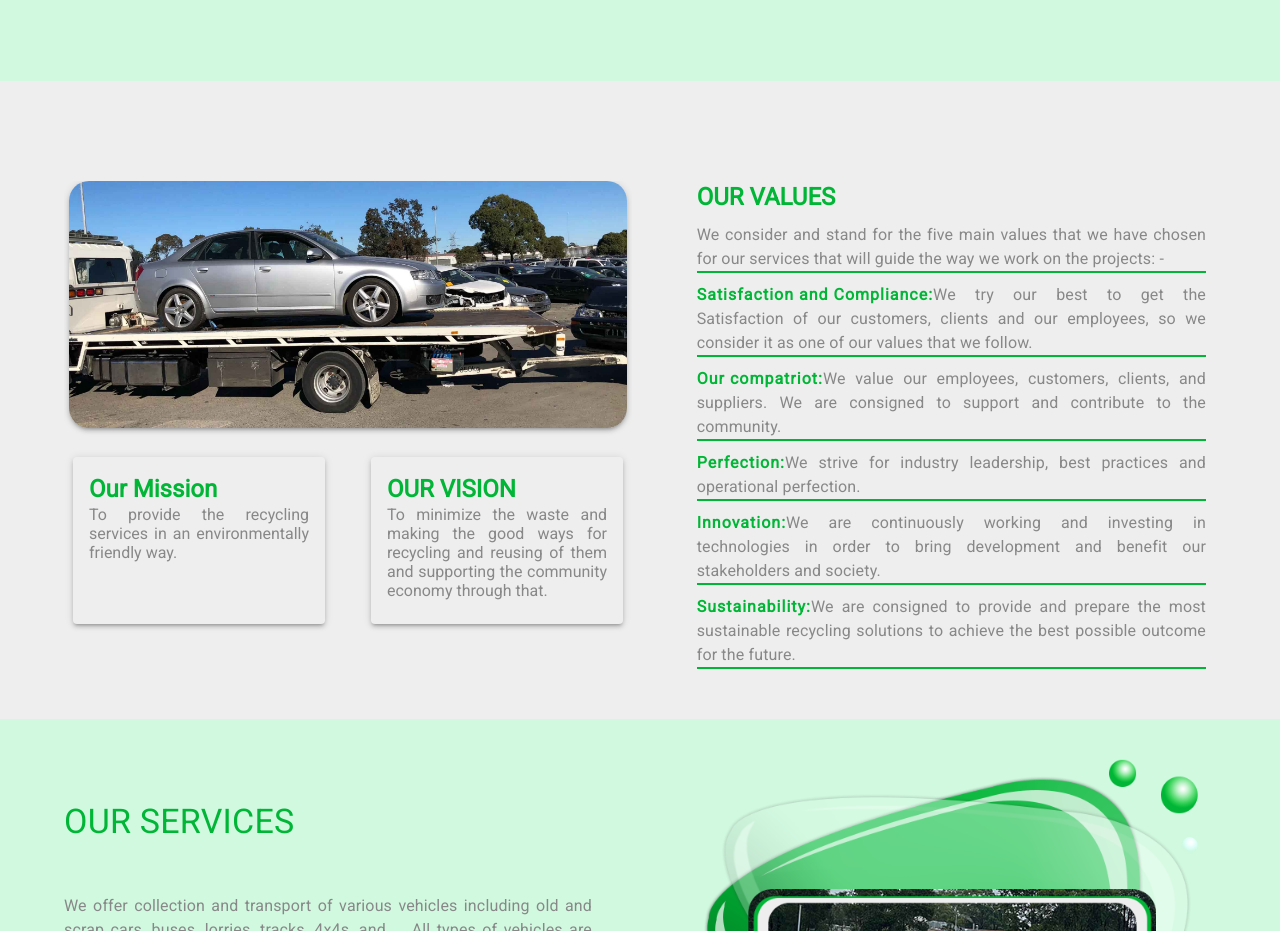
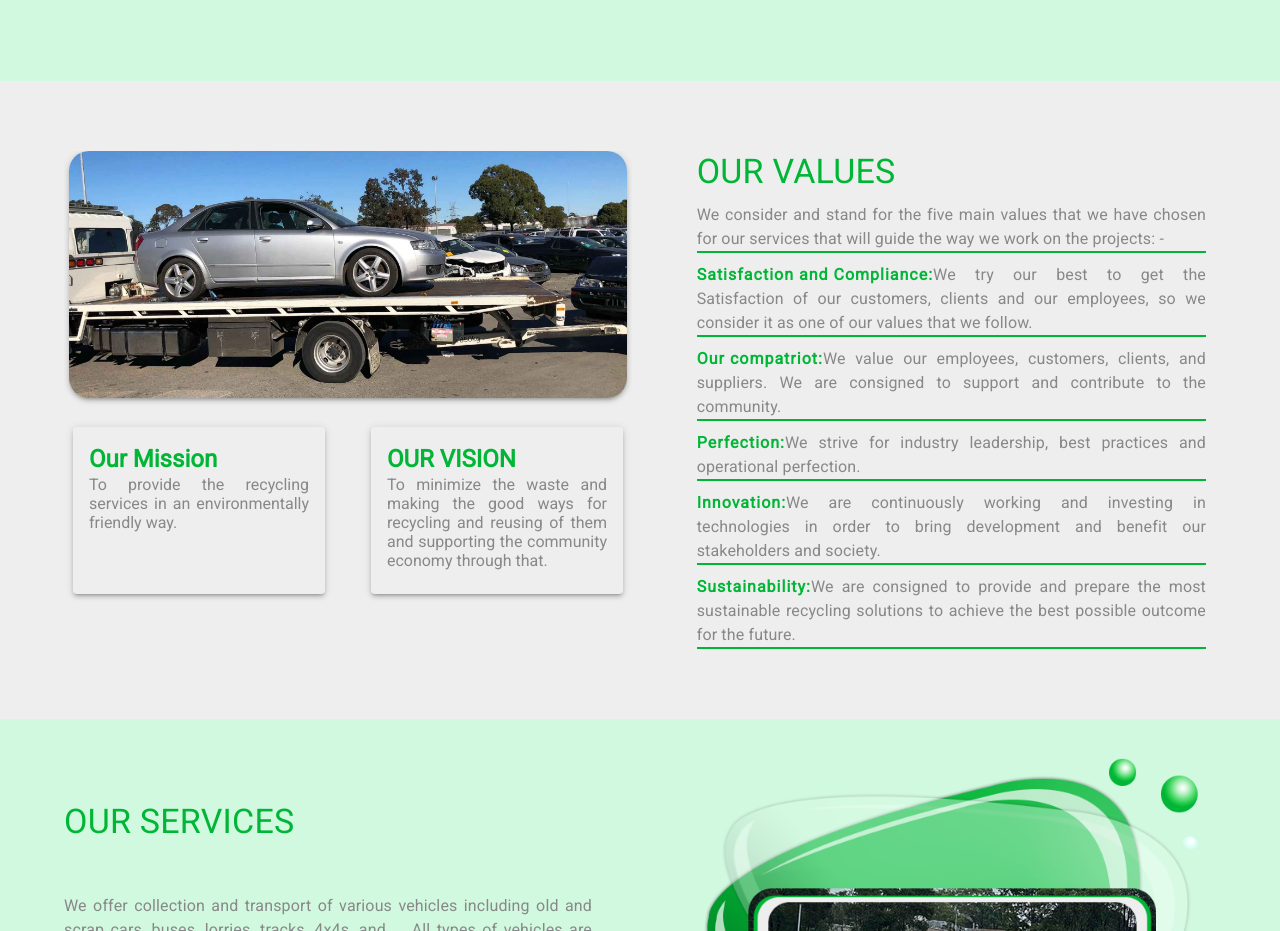
Before and after one commit to Mojtaba-Kazmi/aux-cash-for-cars-sydney, a Next.js app: page / in a window 1280 px wide. Shown: the part 1967-2898 px from the top of the page. Built offline with nearby package versions, Linux system fonts and the light colour scheme.

Commit message:
our value updated

```diff
--- a/components/CompanyValues.js
+++ b/components/CompanyValues.js
@@ -25,8 +25,7 @@ function value() {
         color: "body.main",
         width: "100%",
         height: "auto",
-        mt: "50px",
-        py: "50px",
+        my: "70px",
       }}
     >
       <Container>
@@ -102,7 +101,7 @@ function value() {
 
           {/* Right */}
           <Grid md={5.5} sm={5.5} xs={12} color="primery" px='10px' order={{xs:"1", sm: "2", md: '2'}} item>
-            <Typography variant="h5" component="h2" color={"primary"} fontWeight = {"600"}>
+            <Typography variant="h4" component="h2" color={"primary"} >
               OUR VALUES
             </Typography>
 
```
